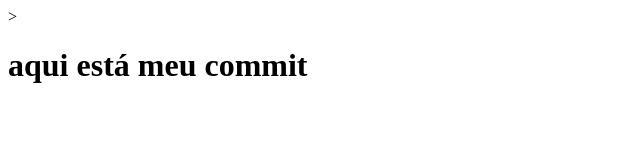
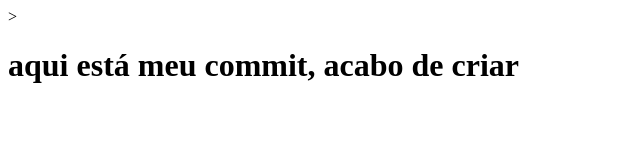
Before and after one commit to gabrieldefarias/novo-repositorio, a plain HTML site: page index.html in a window 1280 px wide. Shown: the whole page, without its empty margins (0-640 px from the left). Drawn offline with Linux system fonts and the light colour scheme.

Commit message:
19:05 primeiro

```diff
--- a/index.html
+++ b/index.html
@@ -6,6 +6,6 @@
     <title>Minha primeira página</title>
 </head>
 <body>
-    <h1>aqui está meu commit</h1>
+    <h1>aqui está meu commit, acabo de criar</h1>
 </body>
 </html>
```
Also changed, not shown: 3 other files.
